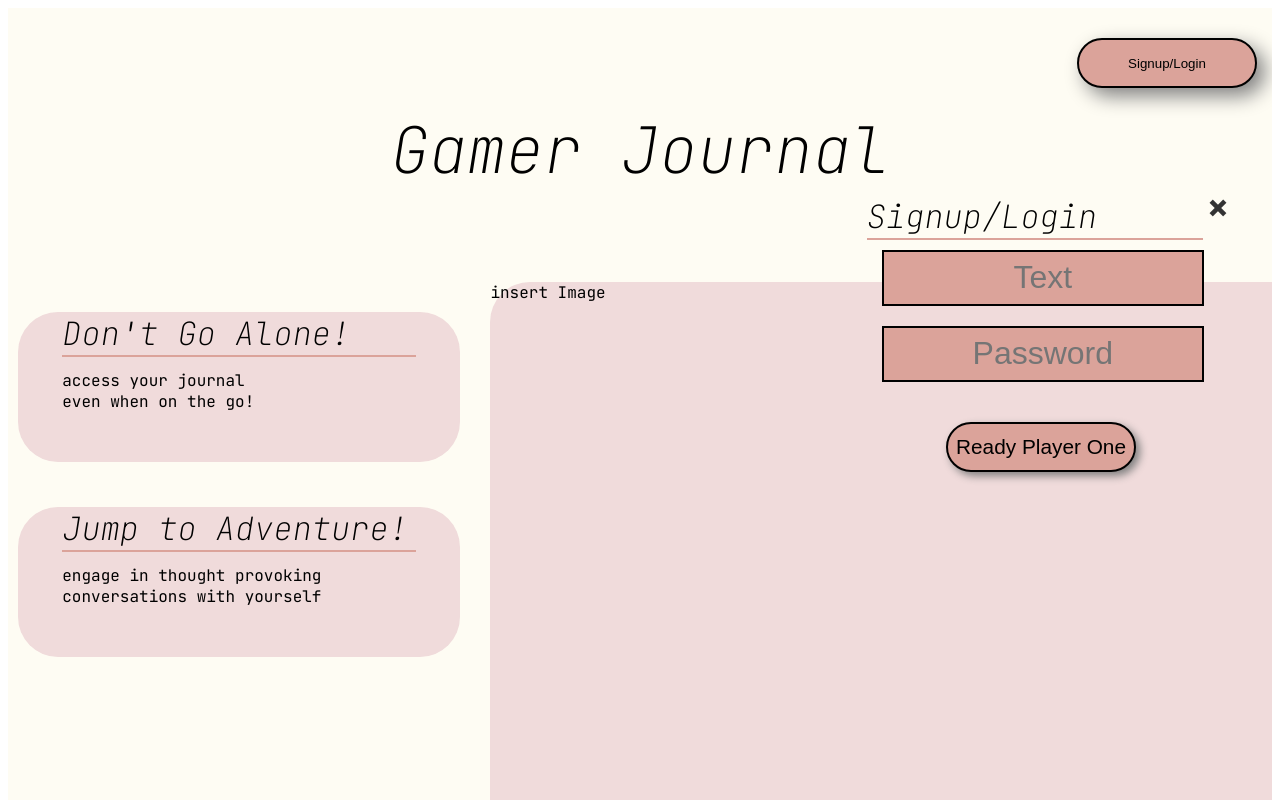
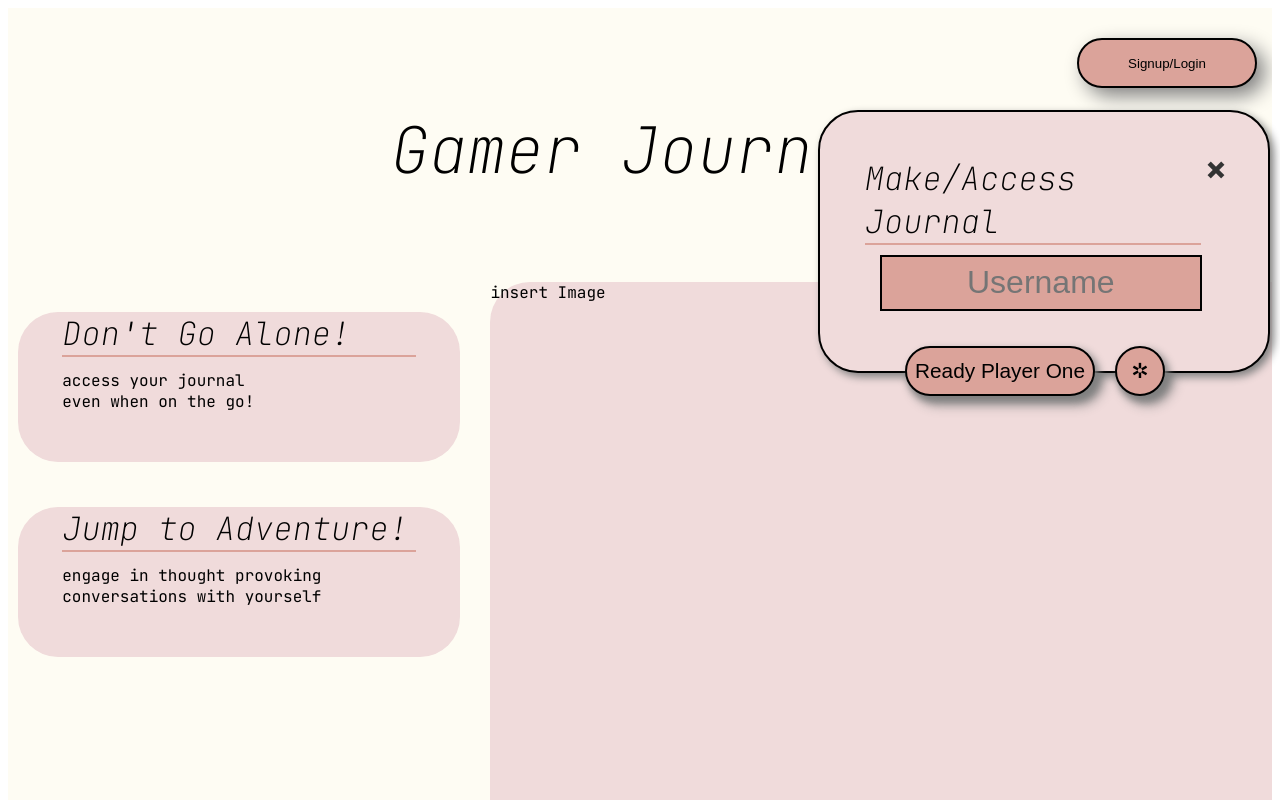
Before and after one commit to itsomort/gamer-tracker, an Angular app: page /signup in a window 1280 px wide. Shown: the top 800 px of the page. Built offline with nearby package versions, Linux system fonts and the light colour scheme.

Commit message:
implemented the consolidated look for signup :D

```diff
--- a/src/app/signup/signup.css
+++ b/src/app/signup/signup.css
@@ -1,3 +1,8 @@
+.small{
+   width:30px;
+   right:0;
+
+ }
 #close-signup {
   position: absolute;
   top: 30px;
@@ -62,11 +67,23 @@ body{
  #floating_box{
    position:absolute;
    right:0%;
-   top:140px;
+   top:100px;
    width: 35%;
    margin:10px;
    border-radius: 40px;
+   background-color: #F0DBDB;
+   border: 2px solid black;
+   filter: drop-shadow(4px 4px 4px gray);
+ animation-name: example;
+  animation-duration: 1s;
+
  }
+
+@keyframes example {
+  from {right: -50%;}
+  to {right: 0%;}
+}
+
 
  #floating_box > #title {
    font-size: 2em;
@@ -94,12 +111,19 @@ body{
   justify-content: center;
 
  }
- #signup{
+
+ #inputs{
   position:relative;
   display:flex;
-  top:30px;
+  top:25px;
+  left:5px;
+  margin:auto;
+
+
+ }
+
+ #signup{
   width:190px;
-  margin:auto;
   height:50px;
   border-radius: 25px;
   background-color: #DBA39A;
@@ -109,7 +133,8 @@ body{
   align-items: center;
   font-size:1.3em;
   justify-content: center;
-  right:5px;
+  float:right;
+  margin-left:80px;
 }
 
 #signup:hover{
@@ -141,3 +166,28 @@ body{
    border-radius: 40px;
    background-color: rgba(240,219,219,0.5);
  }
+
+  #signup_small{
+  width:50px;
+  margin:auto;
+  height:50px;
+  border-radius: 25px;
+  background-color: #DBA39A;
+  border: 2px solid black;
+  filter: drop-shadow(4px 4px 4px gray);
+  text-align: center;
+  align-items: center;
+  font-size:1.3em;
+  justify-content: center;
+  float:right;
+  margin-left:20px;
+}
+
+#signup_small:hover{
+      background-color: #EBB3AA;
+         cursor:pointer;
+
+ }
+ #signup_small:active{
+      background-color: #CB938A;
+ }
--- a/src/app/signup/signup.html
+++ b/src/app/signup/signup.html
@@ -29,15 +29,18 @@
        </div>
 
    </div>
-      <div id="floating_box">
+      <div id="floating_box" >
          <div id="title">
-           Signup/Login
+           Make/Access Journal
          </div>
          <form>
-          <input type="text" id="form" name="user" placeholder="Text"><br>
-          <input type="password" id="form" name="pass" placeholder="Password"><br>
+          <input type="text" id="form" name="user" placeholder="Username"><br>
+          <div id = inputs>
          <input type="submit" id="signup" value="Ready Player One">
+         <input type="submit" id="signup_small" value="✲">
+          </div>
          </form>
+
          <span id="close-signup" (click)="onCloseModal()">&times;</span>
       </div>
 
```
